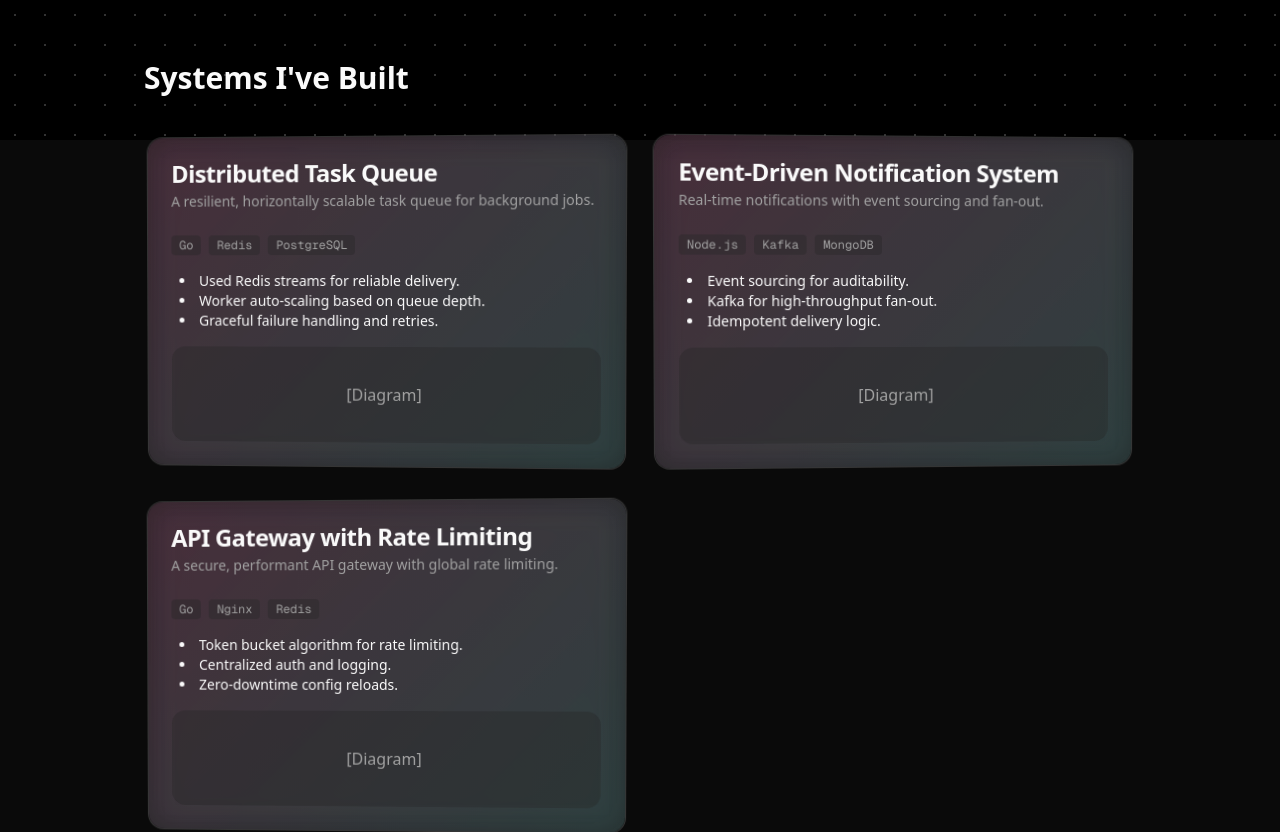
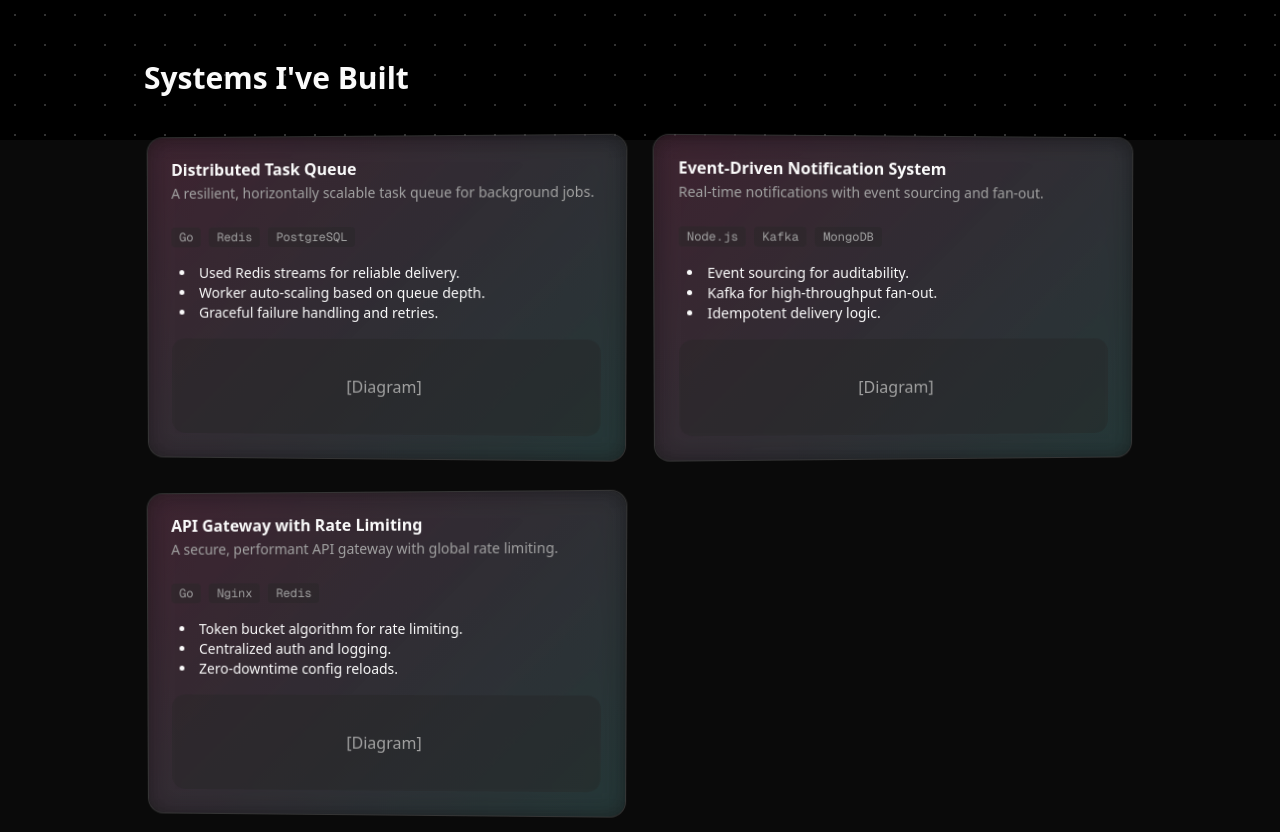
Before and after one commit to nahom-zewdu/my-portfolio, a Next.js app: page / in a window 1280 px wide. Shown: the part 660-1492 px from the top of the page. Built offline with nearby package versions, Linux system fonts and the light colour scheme.

Commit message:
ui/card: make cards pure glass (transparent bg) with blur and subtle border

```diff
--- a/src/components/ui/card.tsx
+++ b/src/components/ui/card.tsx
@@ -2,59 +2,94 @@
 
 import { cn } from "@/lib/utils"
 
-const Card = React.forwardRef<
-  HTMLDivElement,
-  React.HTMLAttributes<HTMLDivElement>
->(({ className, ...props }, ref) => (
+function Card({ className, ...props }: React.ComponentProps<"div">) {
+  return (
     <div
-    ref={ref}
+      data-slot="card"
       className={cn(
-      "bg-white/5 dark:bg-white/5 backdrop-blur-lg border border-white/10 rounded-xl shadow-lg hover:shadow-xl transition-all duration-300",
+        // Pure glass: fully transparent background with blur
+        "text-card-foreground flex flex-col gap-6 rounded-2xl border py-6",
+        "backdrop-blur-md bg-transparent border-white/15 dark:border-white/10",
+        "shadow-sm hover:shadow-md transition-colors",
         className
       )}
       {...props}
     />
-))
-Card.displayName = "Card"
+  )
+}
 
-const CardHeader = React.forwardRef<
-  HTMLDivElement,
-  React.HTMLAttributes<HTMLDivElement>
->(({ className, ...props }, ref) => (
-  <div ref={ref} className={cn("flex flex-col space-y-1.5 p-6", className)} {...props} />
-))
-CardHeader.displayName = "CardHeader"
+function CardHeader({ className, ...props }: React.ComponentProps<"div">) {
+  return (
+    <div
+      data-slot="card-header"
+      className={cn(
+        "@container/card-header grid auto-rows-min grid-rows-[auto_auto] items-start gap-1.5 px-6 has-data-[slot=card-action]:grid-cols-[1fr_auto] [.border-b]:pb-6",
+        className
+      )}
+      {...props}
+    />
+  )
+}
 
-const CardTitle = React.forwardRef<
-  HTMLParagraphElement,
-  React.HTMLAttributes<HTMLHeadingElement>
->(({ className, ...props }, ref) => (
-  <h3 ref={ref} className={cn("text-2xl font-semibold leading-none tracking-tight", className)} {...props} />
-))
-CardTitle.displayName = "CardTitle"
+function CardTitle({ className, ...props }: React.ComponentProps<"div">) {
+  return (
+    <div
+      data-slot="card-title"
+      className={cn("leading-none font-semibold", className)}
+      {...props}
+    />
+  )
+}
 
-const CardDescription = React.forwardRef<
-  HTMLParagraphElement,
-  React.HTMLAttributes<HTMLParagraphElement>
->(({ className, ...props }, ref) => (
-  <p ref={ref} className={cn("text-sm text-muted-foreground", className)} {...props} />
-))
-CardDescription.displayName = "CardDescription"
+function CardDescription({ className, ...props }: React.ComponentProps<"div">) {
+  return (
+    <div
+      data-slot="card-description"
+      className={cn("text-muted-foreground text-sm", className)}
+      {...props}
+    />
+  )
+}
 
-const CardContent = React.forwardRef<
-  HTMLDivElement,
-  React.HTMLAttributes<HTMLDivElement>
->(({ className, ...props }, ref) => (
-  <div ref={ref} className={cn("p-6 pt-0", className)} {...props} />
-))
-CardContent.displayName = "CardContent"
+function CardAction({ className, ...props }: React.ComponentProps<"div">) {
+  return (
+    <div
+      data-slot="card-action"
+      className={cn(
+        "col-start-2 row-span-2 row-start-1 self-start justify-self-end",
+        className
+      )}
+      {...props}
+    />
+  )
+}
 
-const CardFooter = React.forwardRef<
-  HTMLDivElement,
-  React.HTMLAttributes<HTMLDivElement>
->(({ className, ...props }, ref) => (
-  <div ref={ref} className={cn("flex items-center p-6 pt-0", className)} {...props} />
-))
-CardFooter.displayName = "CardFooter"
+function CardContent({ className, ...props }: React.ComponentProps<"div">) {
+  return (
+    <div
+      data-slot="card-content"
+      className={cn("px-6", className)}
+      {...props}
+    />
+  )
+}
 
-export { Card, CardHeader, CardFooter, CardTitle, CardDescription, CardContent }
+function CardFooter({ className, ...props }: React.ComponentProps<"div">) {
+  return (
+    <div
+      data-slot="card-footer"
+      className={cn("flex items-center px-6 [.border-t]:pt-6", className)}
+      {...props}
+    />
+  )
+}
+
+export {
+  Card,
+  CardHeader,
+  CardFooter,
+  CardTitle,
+  CardAction,
+  CardDescription,
+  CardContent,
+}
```
Lines whose indentation alone changed are shown as unchanged.
